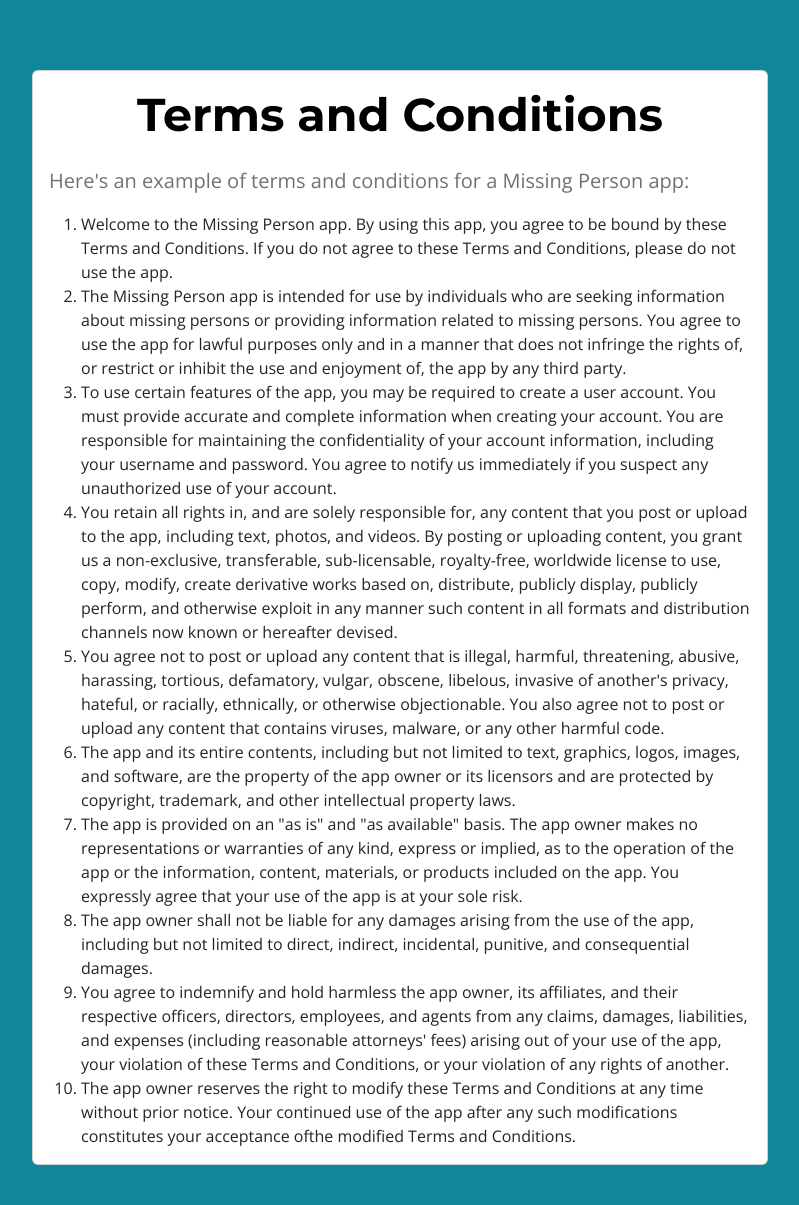
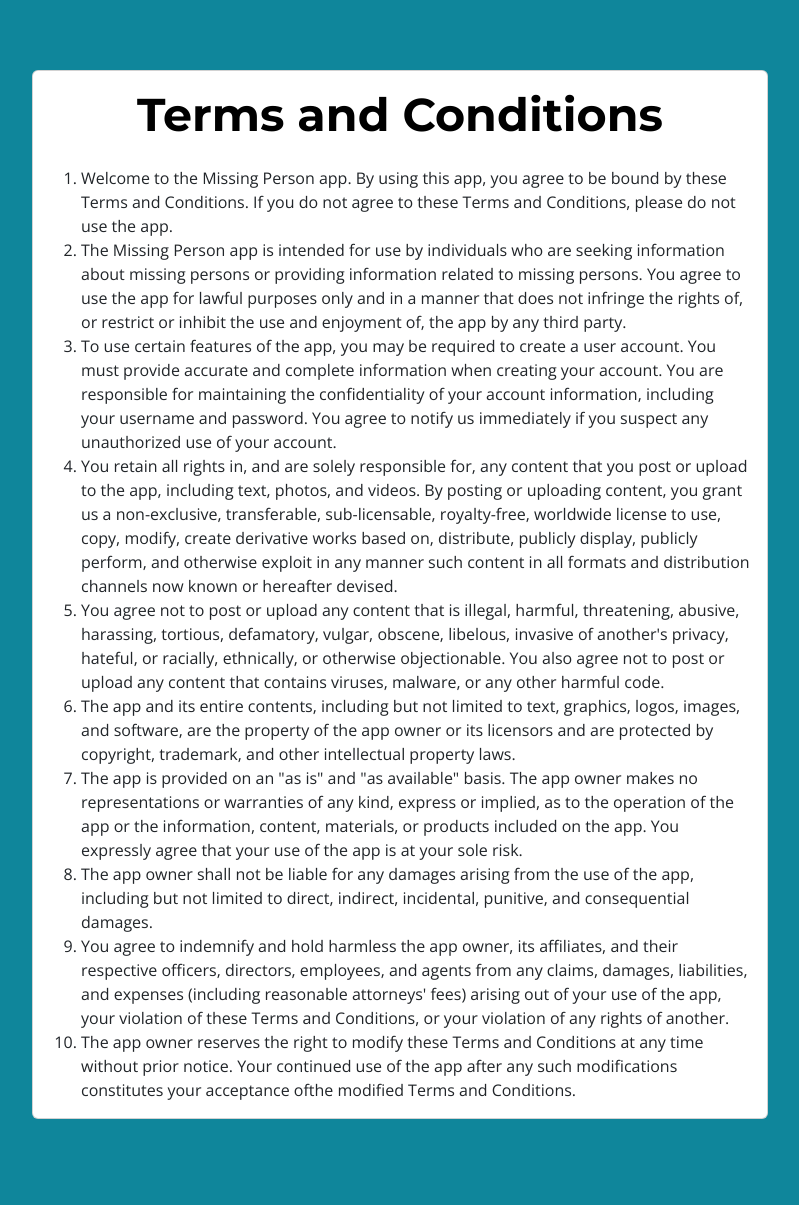
Before and after one commit to eyoul/missing_person, a Flask app: page /terms-and-conditions in a window 1280 px wide. Shown: the part 78-1283 px from the top of the page, without its empty margins (240-1039 px from the left). Run offline with Flask 3, Linux system fonts and the light colour scheme; some libraries are stand-ins or nearby versions.

Commit message:
Update terms_and_conditions.html

```diff
--- a/missing/templates/blog/terms_and_conditions.html
+++ b/missing/templates/blog/terms_and_conditions.html
@@ -9,7 +9,6 @@
           <div class="card-body">
             <h2 class="card-title text-center mb-4">Terms and Conditions</h2>
             <p class="card-text">
-              Here's an example of terms and conditions for a Missing Person app:
             </p>
             <ol class="card-text">
               <li>Welcome to the Missing Person app. By using this app, you agree to be bound by these Terms and Conditions. If you do not agree to these Terms and Conditions, please do not use the app.</li>
```
